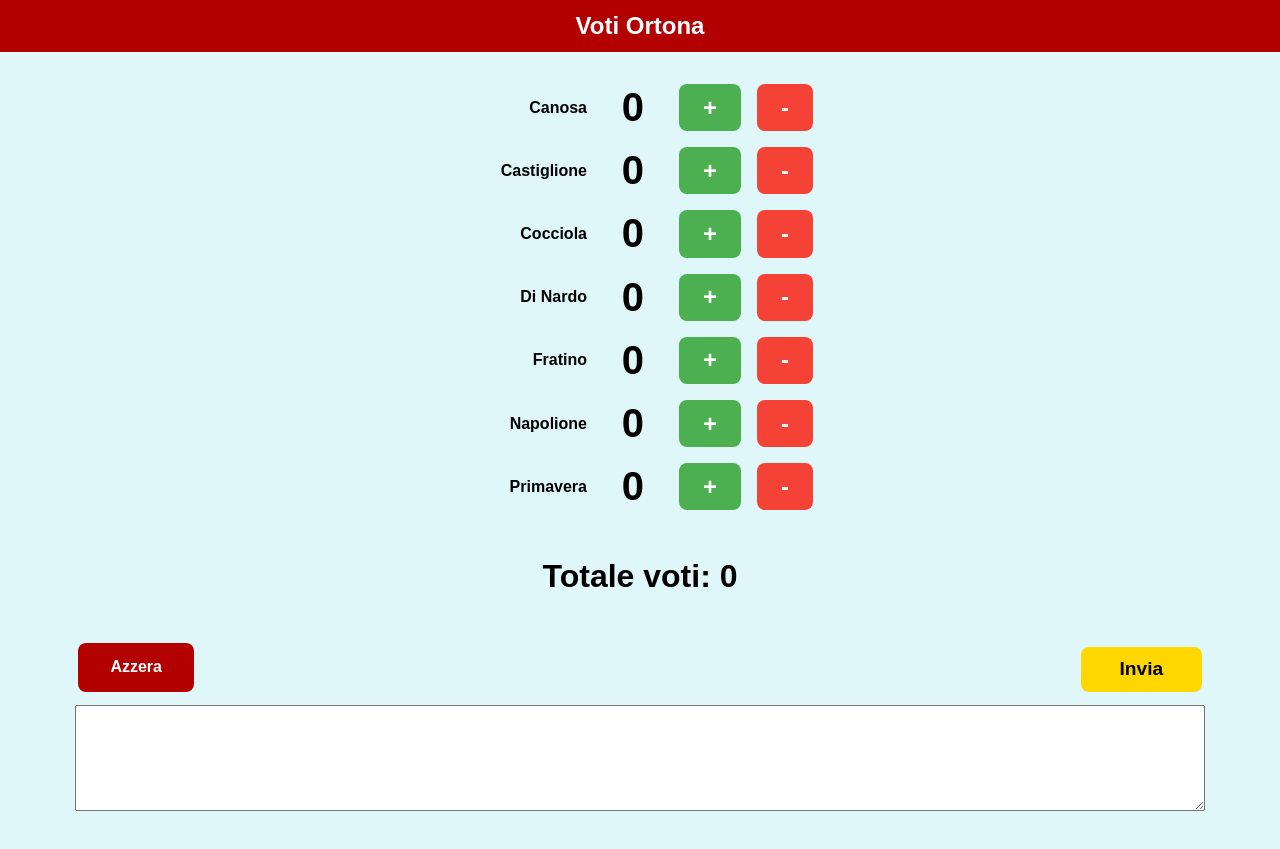
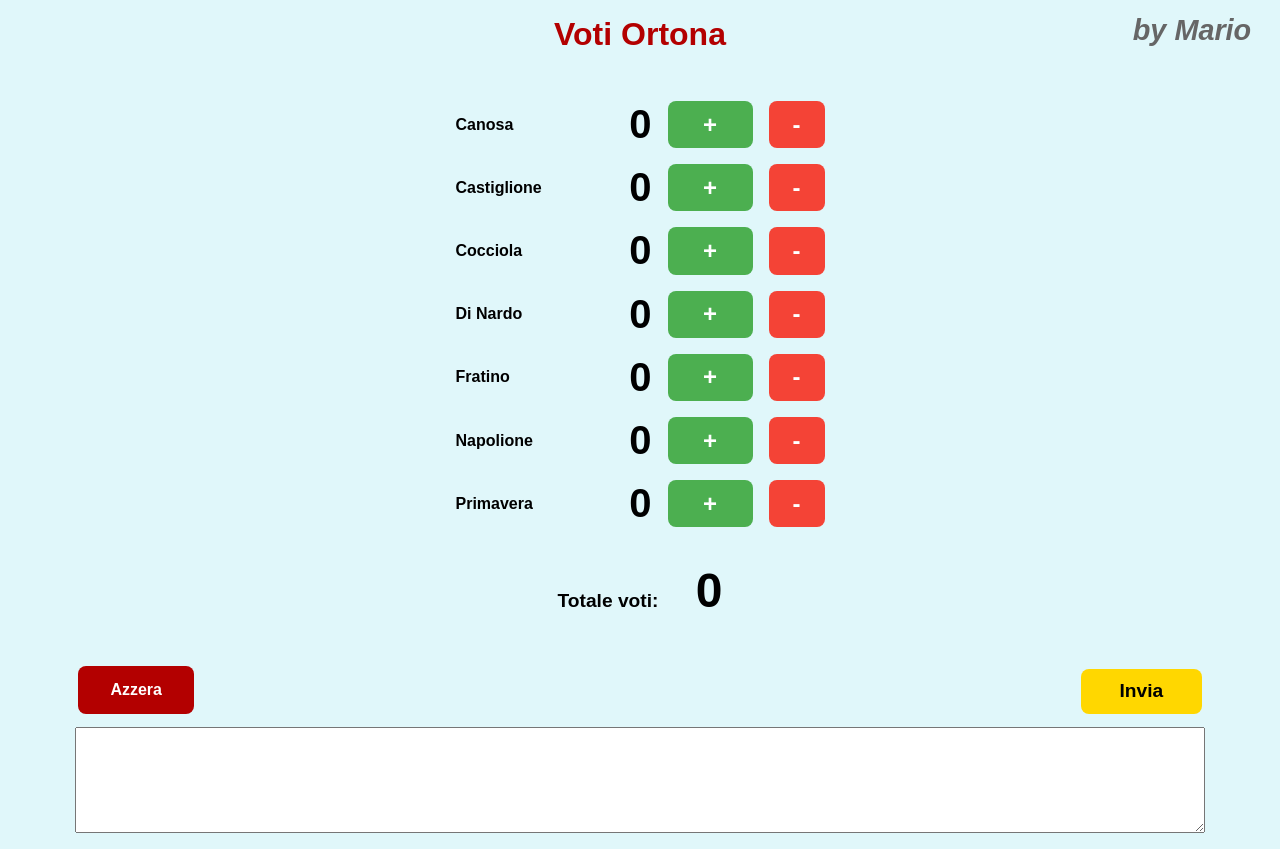
Before and after one commit to Ginolatino68/votitracker, a plain HTML site: page index.html in a window 1280 px wide. Before the commit the page ends 827 px from the top, so only its background shows below. Drawn offline with Linux system fonts and the light colour scheme.

Commit message:
index.html

```diff
--- a/index.html
+++ b/index.html
@@ -13,11 +13,20 @@
       background-color: #e0f7fa;
     }
     h1 {
-      background-color: #b30000;
-      color: white;
+      background-color: #e0f7fa;
+      color: #b30000;
       padding: 0.5em;
       margin: 0;
-      font-size: 1.5em;
+      font-size: 2em;
+      position: relative;
+    }
+    .signature {
+      position: absolute;
+      right: 1em;
+      top: 0.5em;
+      font-style: italic;
+      font-size: 0.9em;
+      color: #666;
     }
     .container {
       display: flex;
@@ -33,14 +42,14 @@
     }
     .name {
       width: 120px;
-      text-align: right;
+      text-align: left;
       font-weight: bold;
     }
     .count {
       font-size: 2.5em;
       font-weight: bold;
       width: 60px;
-      text-align: center;
+      text-align: right;
     }
     .btn {
       font-size: 1.5em;
@@ -53,6 +62,7 @@
     .btn-green {
       background-color: #4CAF50;
       color: white;
+      min-width: 85px;
     }
     .btn-red {
       background-color: #f44336;
@@ -78,9 +88,13 @@
       margin-top: 2em;
     }
     #total {
-      font-size: 2em;
+      font-size: 1.2em;
       font-weight: bold;
       margin-top: 1em;
+    }
+    #total span {
+      font-size: 2.5em;
+      margin-left: 0.5em;
     }
     textarea {
       width: 90%;
@@ -91,10 +105,10 @@
   </style>
 </head>
 <body>
-  <h1>Voti Ortona</h1>
+  <h1>Voti Ortona<span class="signature">by Mario</span></h1>
   <div class="container">
     <div id="lista"></div>
-    <div id="total">Totale voti: 0</div>
+    <div id="total">Totale voti:<span id="total-count"> 0</span></div>
     <div class="button-row">
       <button class="btn btn-reset" onclick="azzeraVoti()">Azzera</button>
       <button class="btn btn-yellow" onclick="inviaVoti()">Invia</button>
@@ -114,7 +128,7 @@
       row.innerHTML = `
         <div class="name">${nome}</div>
         <div class="count" id="count-${nome}">0</div>
-        <button class="btn btn-green" style="min-width: 50px;" onclick="modificaVoto('${nome}', 1)">+</button>
+        <button class="btn btn-green" onclick="modificaVoto('${nome}', 1)">+</button>
         <button class="btn btn-red" onclick="modificaVoto('${nome}', -1)">-</button>
       `;
       lista.appendChild(row);
@@ -128,7 +142,7 @@
 
     function aggiornaTotale() {
       const totale = Object.values(voti).reduce((a, b) => a + b, 0);
-      document.getElementById("total").innerText = `Totale voti: ${totale}`;
+      document.getElementById("total-count").innerText = ` ${totale}`;
     }
 
     function azzeraVoti() {
@@ -141,9 +155,9 @@
     }
 
     function inviaVoti() {
-      let testo = "🗳️ *Riepilogo voti – Voti Ortona*\n\n";
+      let testo = "🗳️ *Riepilogo – Voti Ortona*\n\n";
       nomi.forEach(nome => {
-        testo += `*${nome}*: ${voti[nome]} voti\n`;
+        testo += `*${nome}*: ${voti[nome]}\n`;
       });
       const timestamp = new Date().toLocaleString("it-IT");
       testo += `\n🕒 Aggiornato alle ${timestamp}`;
```
